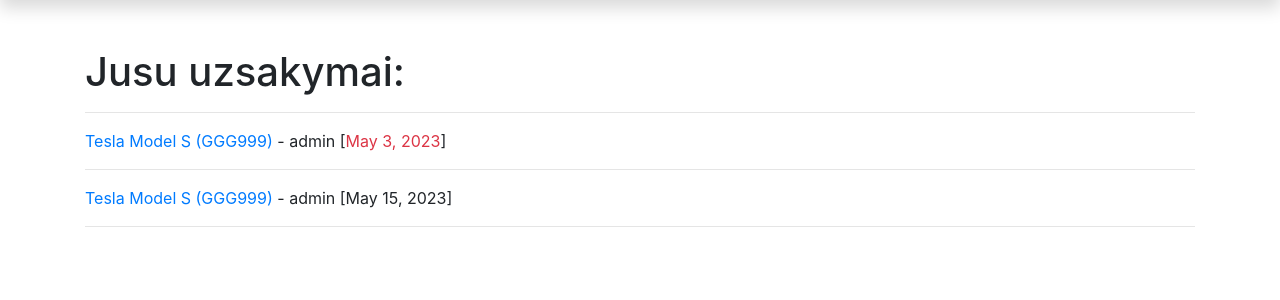
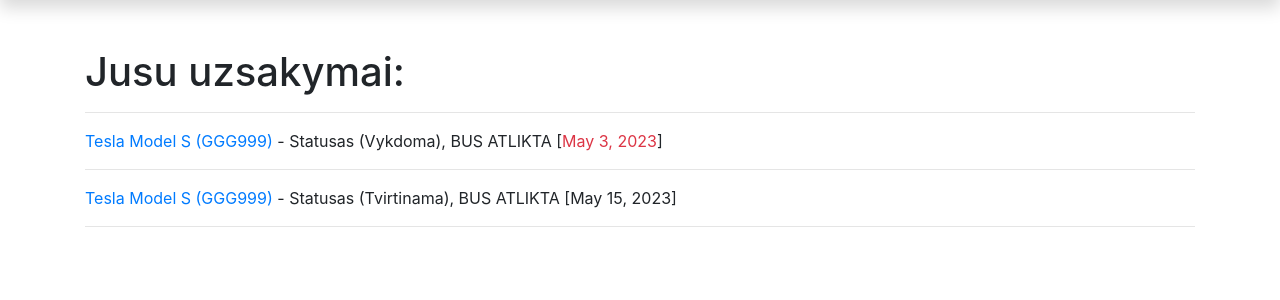
Before and after one commit to RedasMiliunas/autoservisas_2023_pavasaris, a Django app: page /autoservisas/my_orders/ in a window 1280 px wide. Shown: the part 136-436 px from the top of the page. Run offline with Django 4.2, Linux system fonts and the light colour scheme; a user stored in the database is signed in; data comes from the database, SQL or seed files in the repository; some libraries are stand-ins or nearby versions.

Commit message:
siektiek pakoreguotas atvaizdavimas frontend'e

```diff
--- a/myservice/autoservisas/templates/my_orders.html
+++ b/myservice/autoservisas/templates/my_orders.html
@@ -7,7 +7,7 @@
 <h1>Jusu uzsakymai:</h1>
 <hr>
 {% for orderis in my_orders %}
-<p><a href="{% url 'order' orderis.id %}">{{ orderis.automobilis }}</a> - {{ orderis.klientas }} [<span class="{% if orderis.is_overdue %}text-danger{% endif %}">{{ orderis.grazinimo_data}}</span>]</p>
+<p><a href="{% url 'order' orderis.id %}">{{ orderis.automobilis }}</a> - Statusas ({{ orderis.get_status_display }}), BUS ATLIKTA [<span class="{% if orderis.is_overdue %}text-danger{% endif %}">{{ orderis.grazinimo_data}}</span>]</p>
 <hr>
 
 {% endfor %}
```
